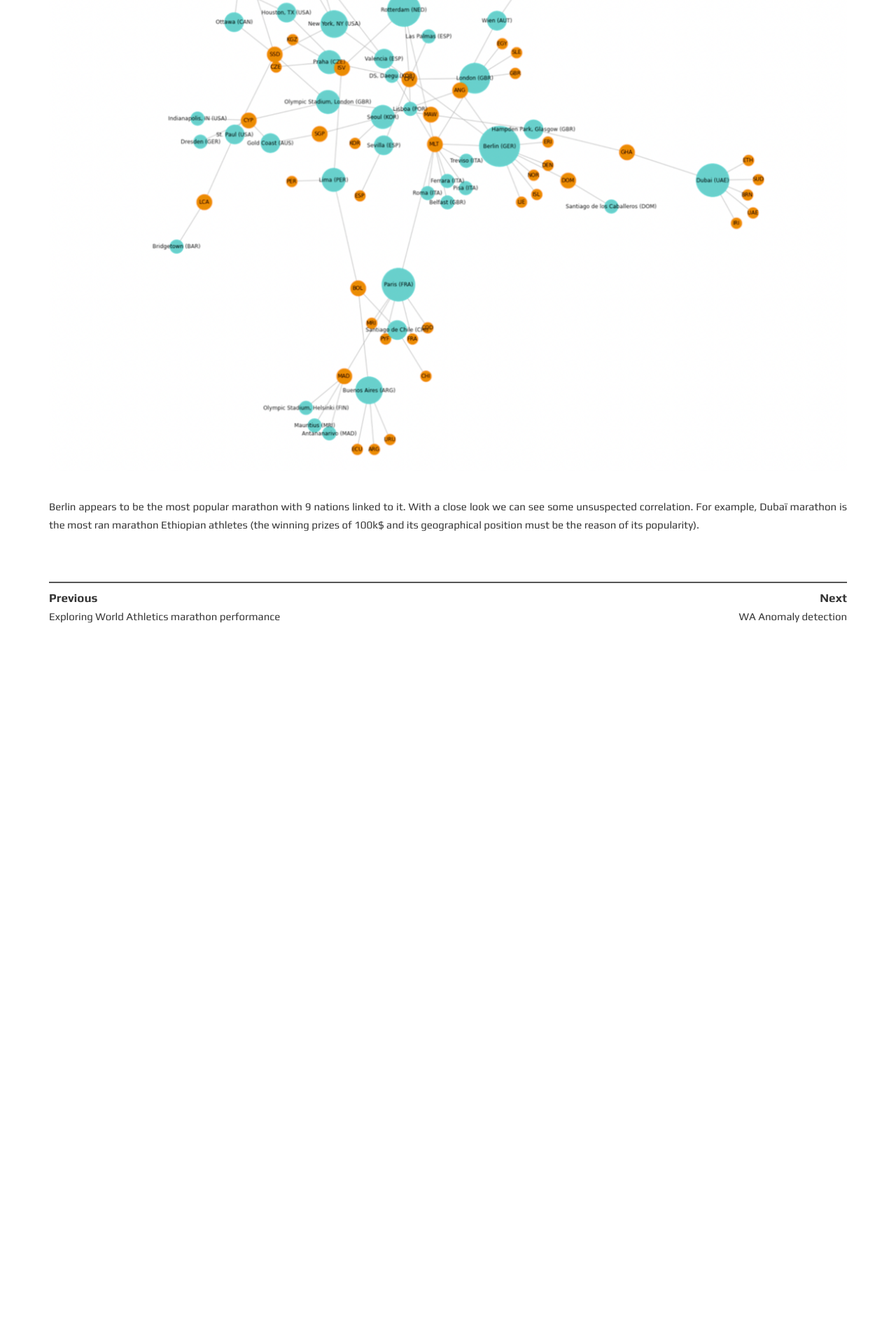
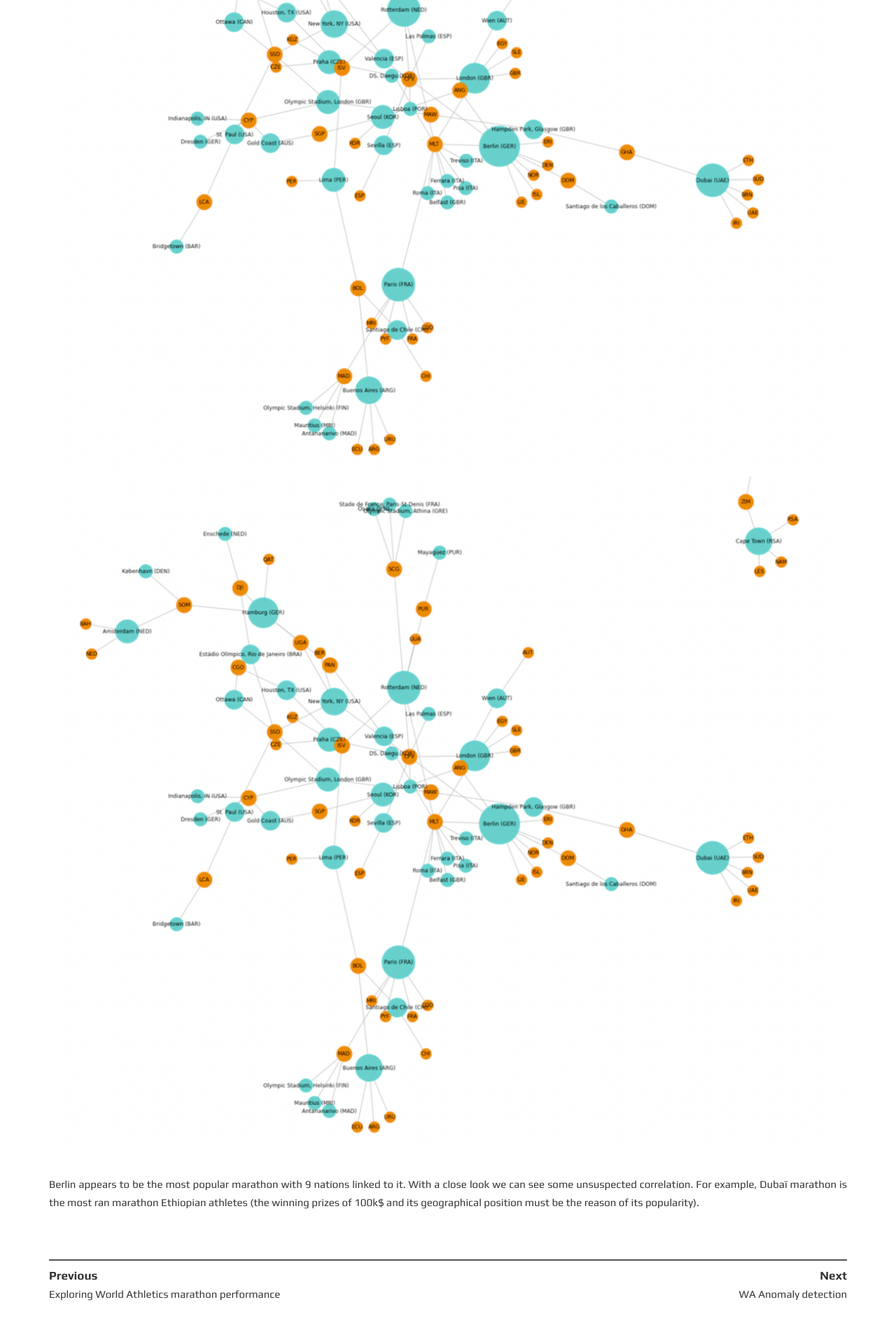
Before and after one commit to ToNi-sn/portfolio, a Jekyll site: the page built from _posts/2021-12-02-Network_Graph-on-marathon-popularity.md, in a window 1280 px wide. Shown: the part 3259-5179 px from the top of the page at 70% size. Built offline with Jekyll 4.4.1, drawn with Linux system fonts in a browser that asks for light colours; before the commit the page ends 4211 px from its top, so only the background shows below that.

Commit message:
fix images

```diff
--- a/_posts/2021-12-02-Network_Graph-on-marathon-popularity.md
+++ b/_posts/2021-12-02-Network_Graph-on-marathon-popularity.md
@@ -97,6 +97,7 @@ plt.show()
 By zooming in the center of the figure, the links are more distinguishable.
 Blue edges represent marathons and orange ones country (ICO designation). The size of the edge is proportional to its number of links.
 
+<img src="https://github.com/ToNi-sn/portfolio/blob/gh-pages/Images/graph_zoom.png?raw=true" >
 ![](/Images/graph_zoom.png)
 
 Berlin appears to be the most popular marathon with 9 nations linked to it. With a close look we can see some unsuspected correlation. For example, Dubaï marathon is the most ran marathon Ethiopian athletes (the winning prizes of 100k$ and its geographical position must be the reason of its popularity).
```
